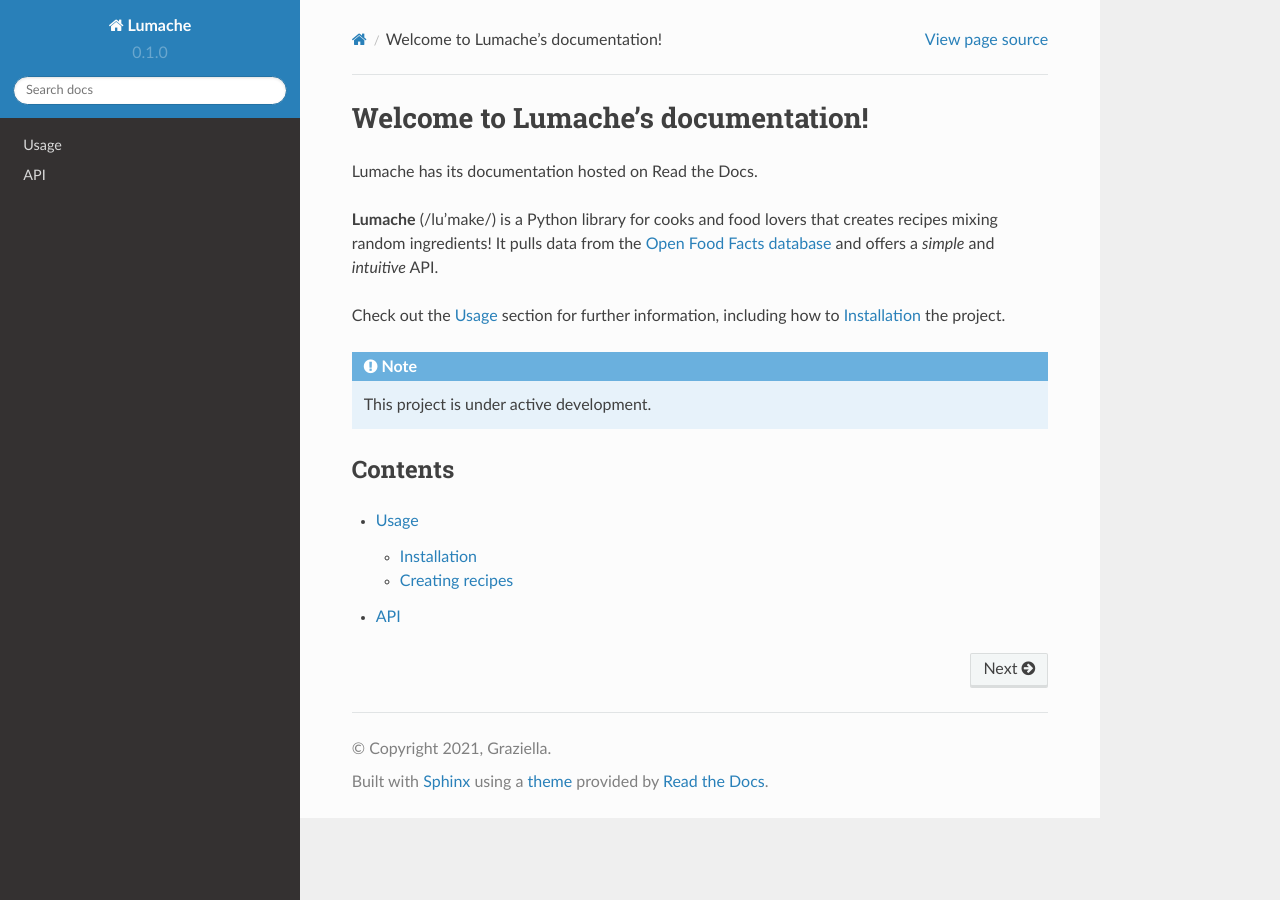
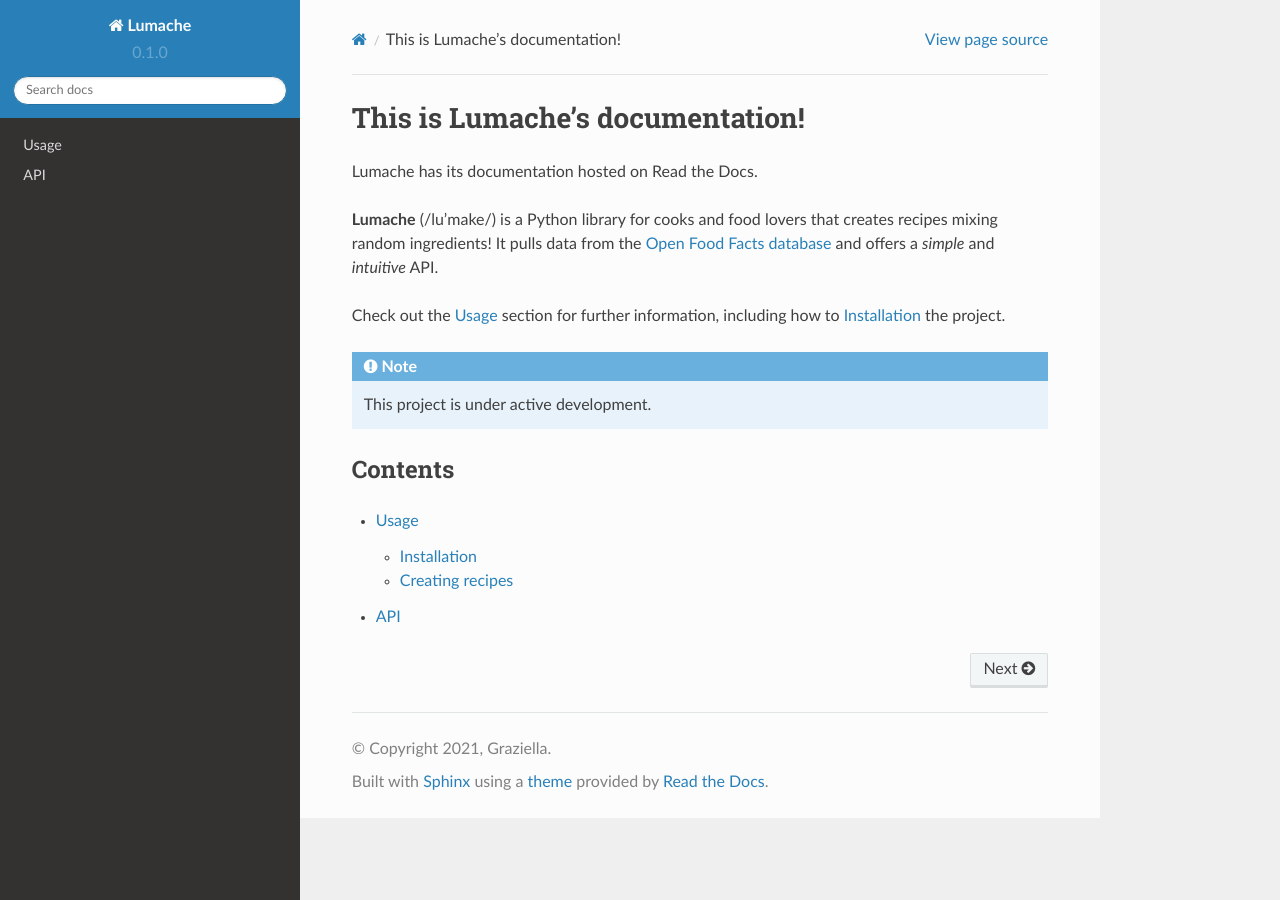
Before and after one commit to leapgroupmit/rtd-tutorial, a Sphinx documentation site: the page built from docs/source/index.rst, in a window 1280 px wide. Built offline with Sphinx 7.4.7 and the Read the Docs theme 2.0.0, drawn with Linux system fonts in a browser that asks for light colours.

Commit message:
Update index.rst

```diff
--- a/docs/source/index.rst
+++ b/docs/source/index.rst
@@ -1,4 +1,4 @@
-Welcome to Lumache's documentation!
+This is Lumache's documentation!
 ===================================
 Lumache has its documentation hosted on Read the Docs.
 
```
